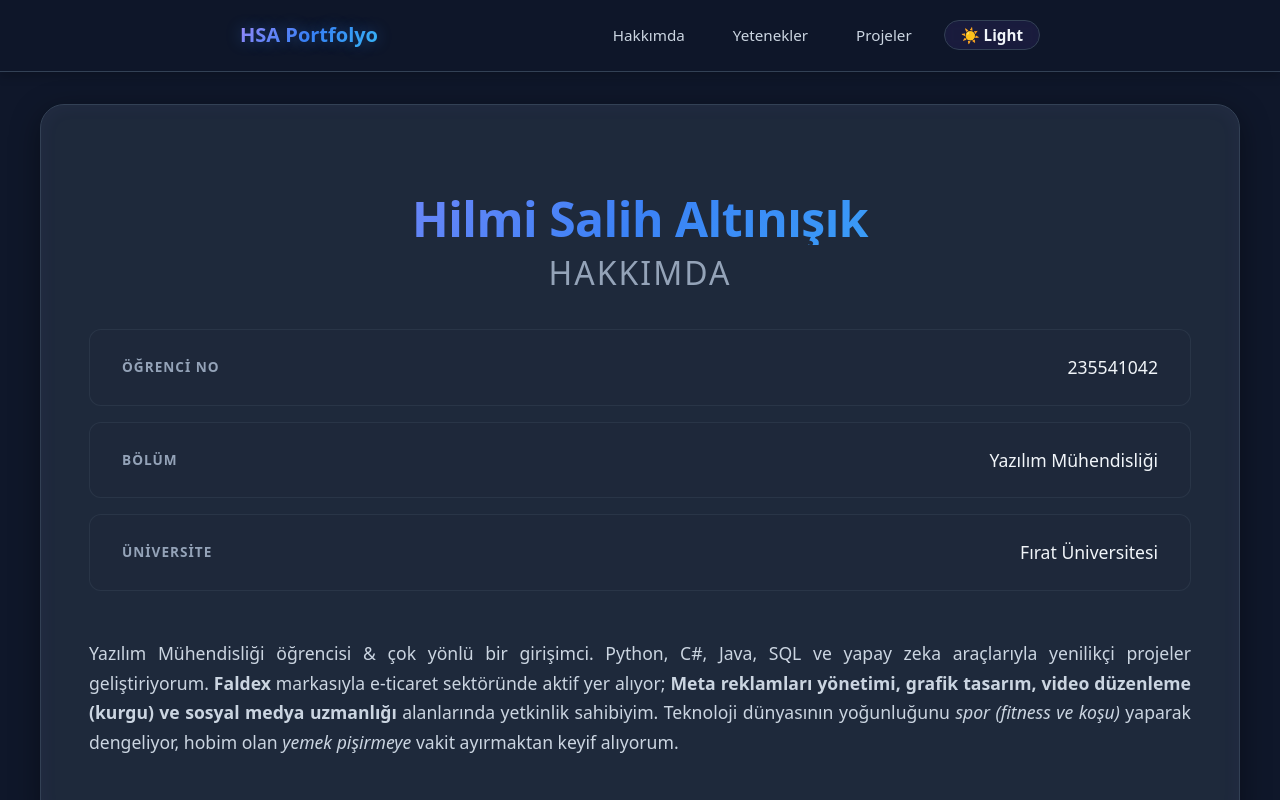
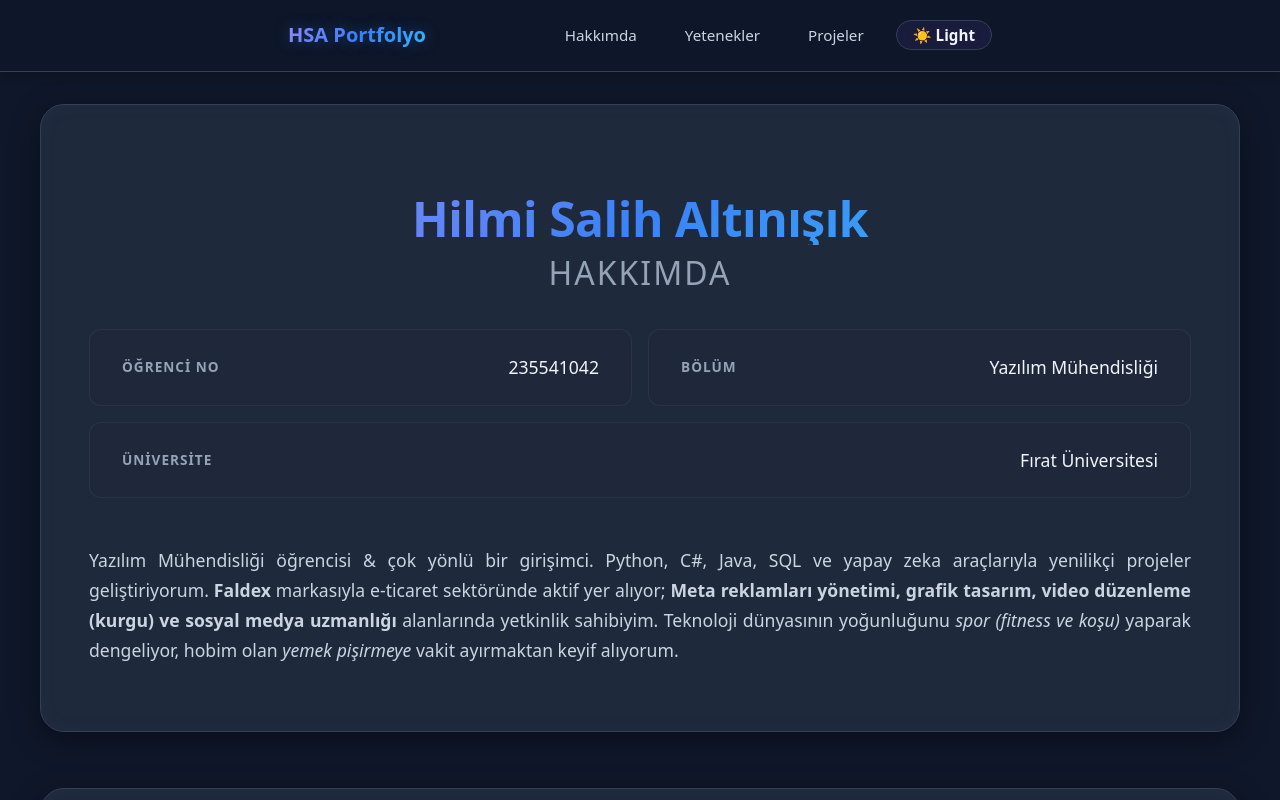
Before and after one commit to Salihefendihsa/web-tasarimi-odevler, a React (Vite) app in the folder web-lab-hello/: page / in a window 1280 px wide. Shown: the top 800 px of the page. Built offline with nearby package versions, Linux system fonts and the light colour scheme.

Commit message:
style: update index.css in web-lab-hello

```diff
--- a/web-lab-hello/src/index.css
+++ b/web-lab-hello/src/index.css
@@ -2,10 +2,6 @@
   font-family: system-ui, Avenir, Helvetica, Arial, sans-serif;
   line-height: 1.5;
   font-weight: 400;
-
-  color-scheme: light dark;
-  color: rgba(255, 255, 255, 0.87);
-  background-color: #242424;
 
   font-synthesis: none;
   text-rendering: optimizeLegibility;
@@ -13,23 +9,28 @@
   -moz-osx-font-smoothing: grayscale;
 }
 
-a {
-  font-weight: 500;
-  color: #646cff;
-  text-decoration: inherit;
-}
-
-a:hover {
-  color: #535bf2;
+* {
+  box-sizing: border-box;
 }
 
 body {
   margin: 0;
   min-width: 320px;
   min-height: 100vh;
-  background-color: #0f172a;
-  /* Canlı Dark Mode Zemin */
-  color: #f8fafc;
+  background-color: var(--color-bg-base);
+  color: var(--color-text-primary);
+  transition: background-color 0.3s ease, color 0.3s ease;
+}
+
+a {
+  font-weight: 500;
+  color: var(--color-info);
+  text-decoration: inherit;
+  transition: color 0.25s;
+}
+
+a:hover {
+  color: var(--color-primary);
 }
 
 h1 {
@@ -44,31 +45,11 @@
   font-size: 1em;
   font-weight: 500;
   font-family: inherit;
-  background-color: #1a1a1a;
   cursor: pointer;
   transition: border-color 0.25s;
-}
-
-button:hover {
-  border-color: #646cff;
 }
 
 button:focus,
 button:focus-visible {
   outline: 4px auto -webkit-focus-ring-color;
 }
-
-@media (prefers-color-scheme: light) {
-  :root {
-    color: #213547;
-    background-color: #ffffff;
-  }
-
-  a:hover {
-    color: #747bff;
-  }
-
-  button {
-    background-color: #f9f9f9;
-  }
-}
```
